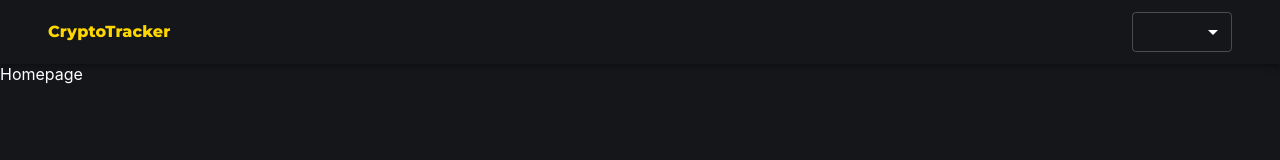
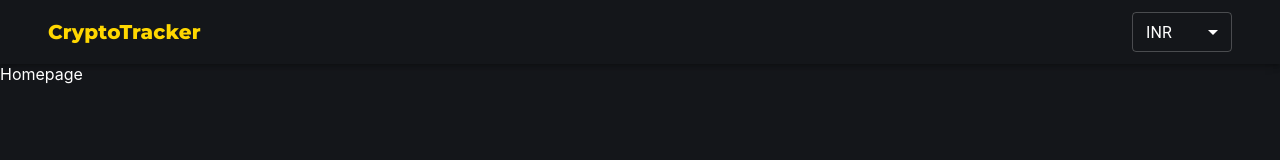
Before and after one commit to gurjung/cryptocurrency-tracker, a React (Create React App) app: page / in a window 1280 px wide. Shown: the top 160 px of the page. Built offline with nearby package versions, Linux system fonts and the light colour scheme.

Commit message:
chore: adds crypto context

```diff
--- /dev/null
+++ b/src/context/CryptoContext.js
@@ -0,0 +1,22 @@
+import React, { createContext, useContext, useEffect, useState } from "react";
+
+const Crypto = createContext();
+
+const CryptoContext = ({ children }) => {
+  const [currency, setCurrency] = useState("INR");
+  const [symbol, setSymbol] = useState("₹");
+  useEffect(() => {
+    currency === "INR" ? setSymbol("₹") : setSymbol("$");
+  }, [currency]);
+  return (
+    <Crypto.Provider value={{ currency, setCurrency, symbol }}>
+      {children}
+    </Crypto.Provider>
+  );
+};
+
+export default CryptoContext;
+
+export const CryptoState = () => {
+  return useContext(Crypto);
+};
--- a/src/index.js
+++ b/src/index.js
@@ -1,11 +1,12 @@
 import React from "react";
 import ReactDOM from "react-dom";
 import App from "./App";
+import CryptoContext from "./context/CryptoContext";
 import "./index.css";
 
 ReactDOM.render(
-  <React.StrictMode>
+  <CryptoContext>
     <App />
-  </React.StrictMode>,
+  </CryptoContext>,
   document.getElementById("root")
 );
--- a/src/layout/Navbar.jsx
+++ b/src/layout/Navbar.jsx
@@ -10,8 +10,11 @@ import {
   ThemeProvider,
 } from "@material-ui/core";
 import { useNavigate } from "react-router-dom";
+import { CryptoState } from "../context/CryptoContext";
 const Navbar = () => {
   const navigate = useNavigate();
+  const { currency, setCurrency } = CryptoState();
+
   const darkTheme = createTheme({
     palette: {
       primary: {
@@ -25,12 +28,18 @@ const Navbar = () => {
       <AppBar color="transparent" position="static">
         <Container>
           <Toolbar>
-            <Typography onClick={() => navigate("/")} className="Nav-title">
+            <Typography
+              variant="h6"
+              onClick={() => navigate("/")}
+              className="Nav-title"
+            >
               CryptoTracker
             </Typography>
             <Select
               variant="outlined"
               style={{ width: 100, height: 40, marginLeft: 15 }}
+              value={currency}
+              onChange={(e) => setCurrency(e.target.value)}
             >
               <MenuItem value={"USD"}>USD</MenuItem>
               <MenuItem value={"INR"}>INR</MenuItem>
```
